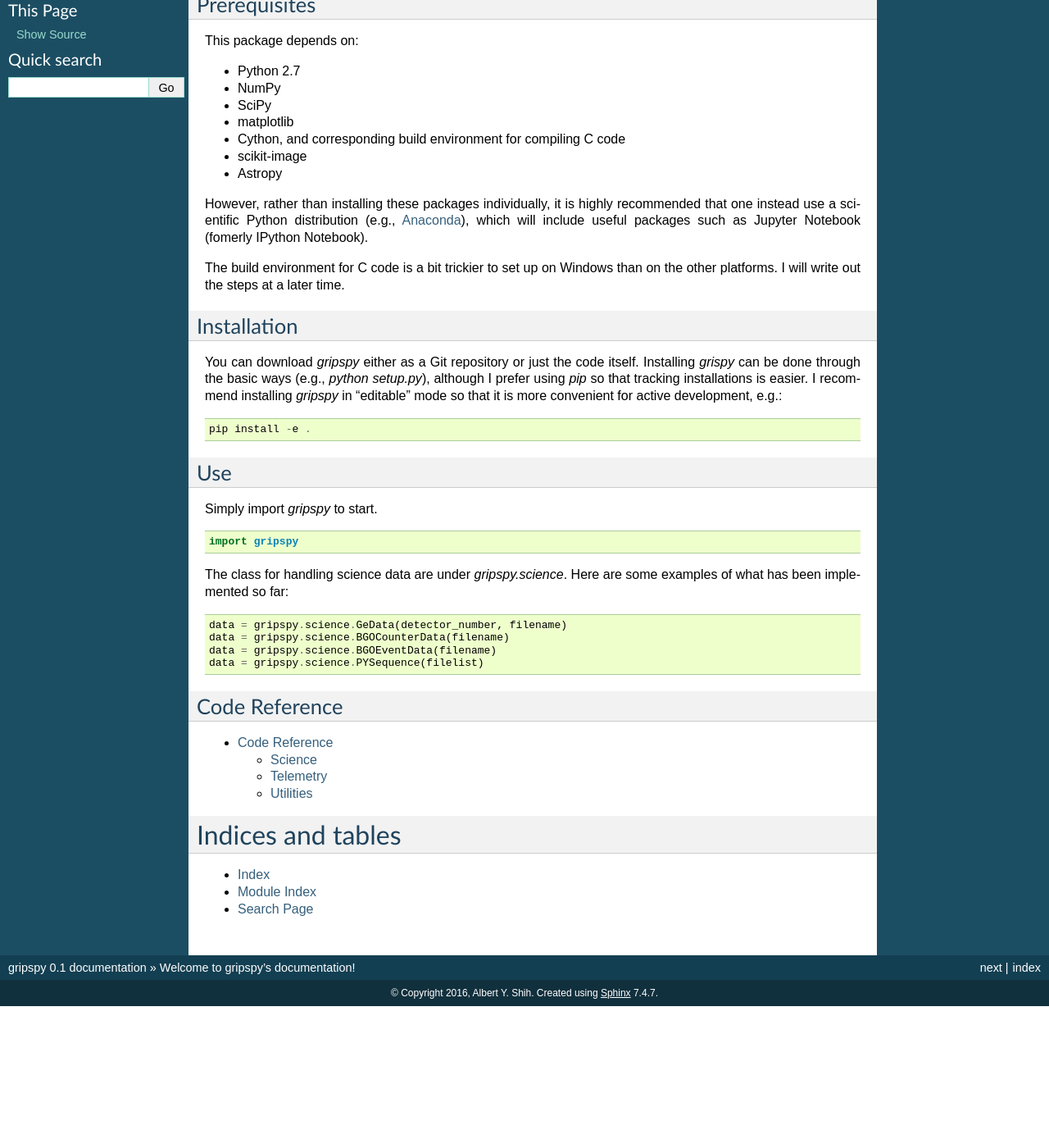
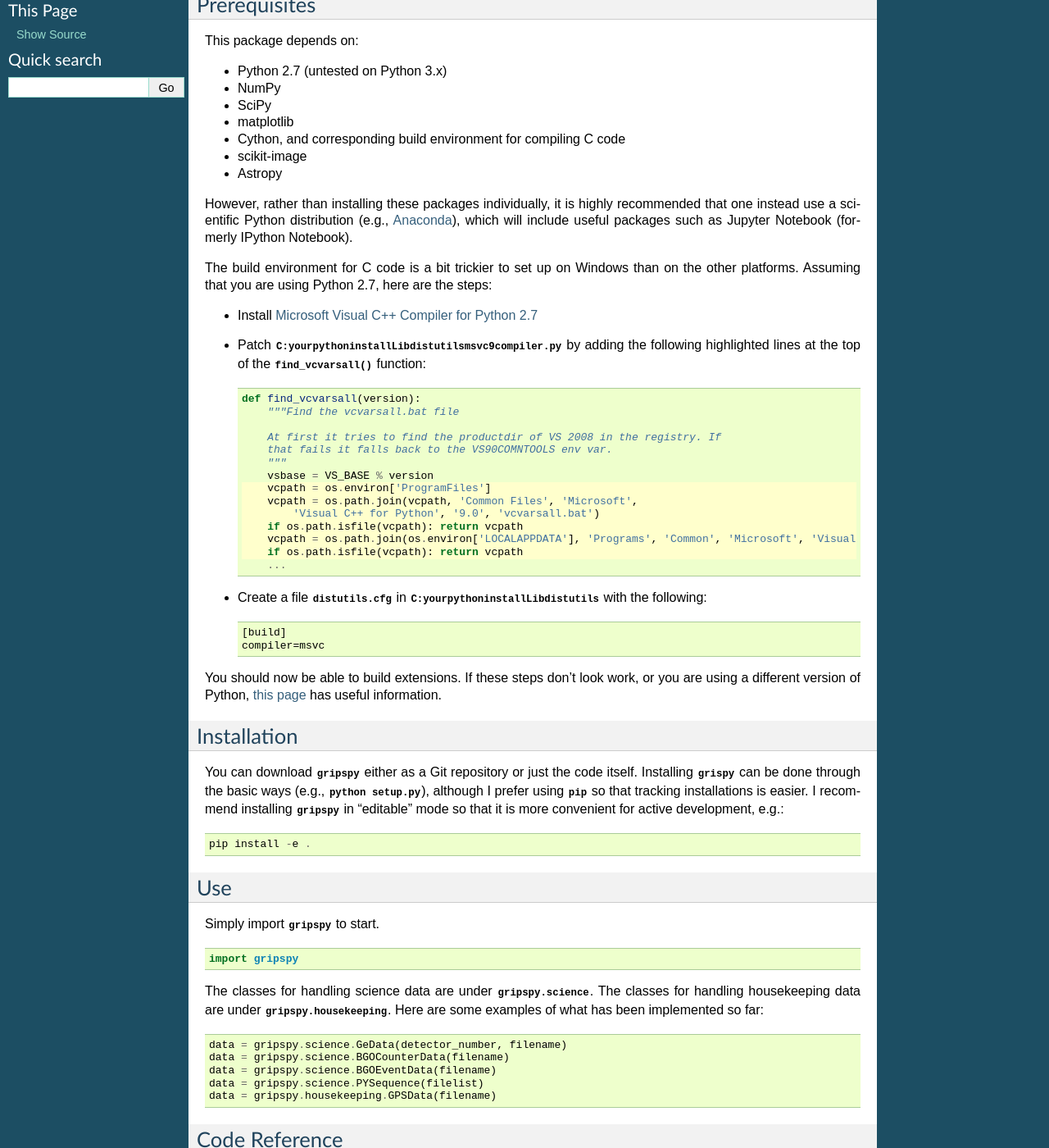
Before and after one commit to GRIPS/gripspy, a Sphinx documentation site: the page built from docs/index.rst, in a window 1280 px wide and 1400 px high, scrolled down 265 px. Shown: the whole window at 82% size. Built offline with Sphinx 7.4.7, drawn with Linux system fonts in a browser that asks for light colours; before the commit the page ends 1492 px from its top, so only the background shows below that.

Commit message:
A bunch of documentation updates

```diff
--- /dev/null
+++ b/docs/code_ref/housekeeping/gps.rst
@@ -0,0 +1,6 @@
+GPS
+===
+
+.. automodule:: gripspy.housekeeping.gps
+   :members:
+   :undoc-members:
--- /dev/null
+++ b/docs/code_ref/housekeeping/pointing.rst
@@ -0,0 +1,6 @@
+Pointing
+========
+
+.. automodule:: gripspy.housekeeping.pointing
+   :members:
+   :undoc-members:
--- a/docs/code_ref/index.rst
+++ b/docs/code_ref/index.rst
@@ -8,5 +8,6 @@ Code reference for gripspy
    :maxdepth: 2
 
    science/index.rst
+   housekeeping/index.rst
    telemetry
    util
--- a/docs/conf.py
+++ b/docs/conf.py
@@ -83,7 +83,7 @@ exclude_patterns = ['_build']
 
 # The reST default role (used for this markup: `text`) to use for all
 # documents.
-#default_role = None
+default_role = 'obj'
 
 # If true, '()' will be appended to :func: etc. cross-reference text.
 #add_function_parentheses = True
@@ -290,4 +290,10 @@ texinfo_documents = [
 
 
 # Example configuration for intersphinx: refer to the Python standard library.
-intersphinx_mapping = {'https://docs.python.org/': None}
+intersphinx_mapping = {'python': ('https://docs.python.org/', None),
+                       'numpy': ('http://docs.scipy.org/doc/numpy/', None),
+                       'scipy': ('http://docs.scipy.org/doc/scipy/reference/', None),
+                       'matplotlib': ('http://matplotlib.org/', None),
+                       'Cython': ('http://docs.cython.org/', None),
+                       'skimage': ('http://scikit-image.org/docs/stable/', None),
+                       'astropy': ('http://docs.astropy.org/en/stable/', None)}
--- a/docs/index.rst
+++ b/docs/index.rst
@@ -20,7 +20,7 @@ Prerequisites
 -------------
 This package depends on:
 
-* Python 2.7
+* Python 2.7 (untested on Python 3.x)
 * NumPy
 * SciPy
 * matplotlib
@@ -28,9 +28,45 @@ This package depends on:
 * scikit-image
 * Astropy
 
-However, rather than installing these packages individually, it is highly recommended that one instead use a scientific Python distribution (e.g., `Anaconda <https://www.continuum.io/downloads>`_), which will include useful packages such as Jupyter Notebook (fomerly IPython Notebook).
+However, rather than installing these packages individually, it is highly recommended that one
+instead use a scientific Python distribution (e.g., `Anaconda <https://www.continuum.io/downloads>`_),
+which will include useful packages such as Jupyter Notebook (formerly IPython Notebook).
 
-The build environment for C code is a bit trickier to set up on Windows than on the other platforms.  I will write out the steps at a later time.
+The build environment for C code is a bit trickier to set up on Windows than on the other platforms.
+Assuming that you are using Python 2.7, here are the steps:
+
+* Install `Microsoft Visual C++ Compiler for Python 2.7 <http://www.microsoft.com/en-us/download/details.aspx?id=44266>`_
+* Patch `C:\yourpythoninstall\Lib\distutils\msvc9compiler.py` by adding the following highlighted lines at the top
+  of the `find_vcvarsall()` function:
+
+  .. code-block:: python
+     :emphasize-lines: 8-13
+
+     def find_vcvarsall(version):
+         """Find the vcvarsall.bat file
+
+         At first it tries to find the productdir of VS 2008 in the registry. If
+         that fails it falls back to the VS90COMNTOOLS env var.
+         """
+         vsbase = VS_BASE % version
+         vcpath = os.environ['ProgramFiles']
+         vcpath = os.path.join(vcpath, 'Common Files', 'Microsoft',
+             'Visual C++ for Python', '9.0', 'vcvarsall.bat')
+         if os.path.isfile(vcpath): return vcpath
+         vcpath = os.path.join(os.environ['LOCALAPPDATA'], 'Programs', 'Common', 'Microsoft', 'Visual C++ for Python', '9.0', 'vcvarsall.bat')
+         if os.path.isfile(vcpath): return vcpath
+         ...
+
+* Create a file `distutils.cfg` in `C:\yourpythoninstall\Lib\distutils` with the following:
+
+  .. code-block:: none
+
+     [build]
+     compiler=msvc
+
+You should now be able to build extensions.
+If these steps don't look work, or you are using a different version of Python,
+`this page <https://github.com/cython/cython/wiki/CythonExtensionsOnWindows>`_ has useful information.
 
 Installation
 ------------
@@ -50,7 +86,8 @@ Simply import `gripspy` to start.
 
    import gripspy
 
-The class for handling science data are under `gripspy.science`.
+The classes for handling science data are under `gripspy.science`.
+The classes for handling housekeeping data are under `gripspy.housekeeping`.
 Here are some examples of what has been implemented so far:
 
 .. code-block:: python
@@ -59,6 +96,7 @@ Here are some examples of what has been implemented so far:
    data = gripspy.science.BGOCounterData(filename)
    data = gripspy.science.BGOEventData(filename)
    data = gripspy.science.PYSequence(filelist)
+   data = gripspy.housekeeping.GPSData(filename)
 
 Code Reference
 --------------
```
Also changed, not shown: docs/code_ref/housekeeping/index.rst (added, +7 -0 lines), 1 other file.
